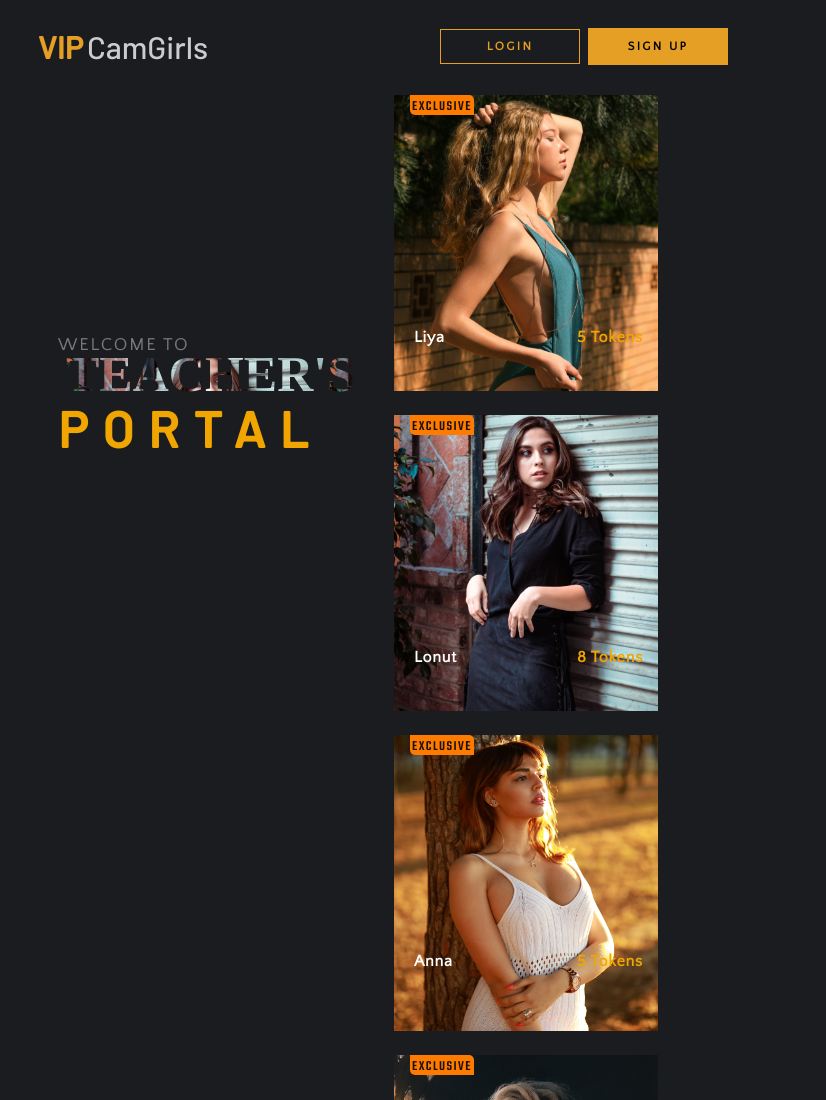
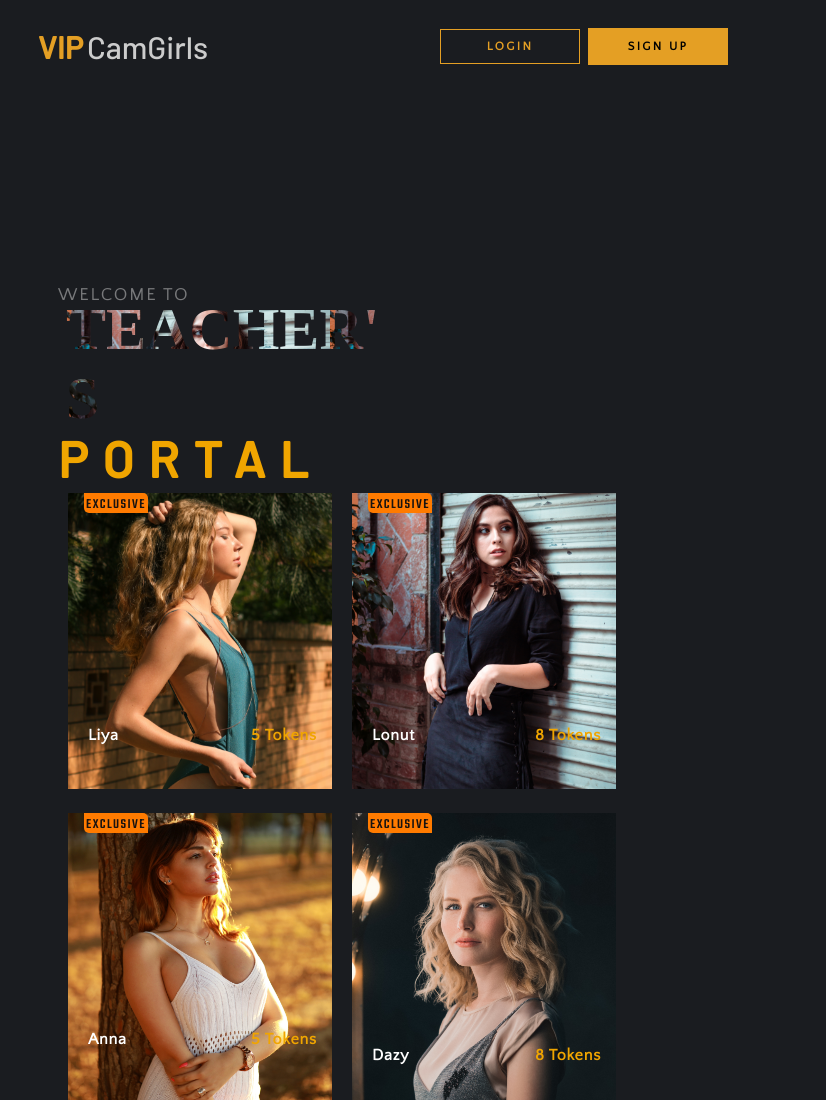
Before and after one commit to bandlarupesh/static-website, a plain HTML site: page index.html in a window 768 px wide. Shown: the top 1100 px of the page, 826 px wide, since content can reach past the window. Drawn offline with Linux system fonts and the light colour scheme; a web font is replaced by a local one.

Commit message:
responsive styles added

```diff
--- a/styles.css
+++ b/styles.css
@@ -386,9 +386,9 @@ section {
     width: 100%;
   }
 
-  .left {
+  /* .left {
     margin-top: 50px;
-  }
+  } */
 
   .portal {
     font: normal normal 600 50px/50px Barlow;
@@ -396,9 +396,13 @@ section {
     text-transform: uppercase;
   }
   .teacher-text {
-    font-size: 50px;
+    font-size: 60px;
   }
   section {
     margin: 10px;
   }
+  .banner.right {
+    width: 100%;
+    float: left;
+  }
 }
```
